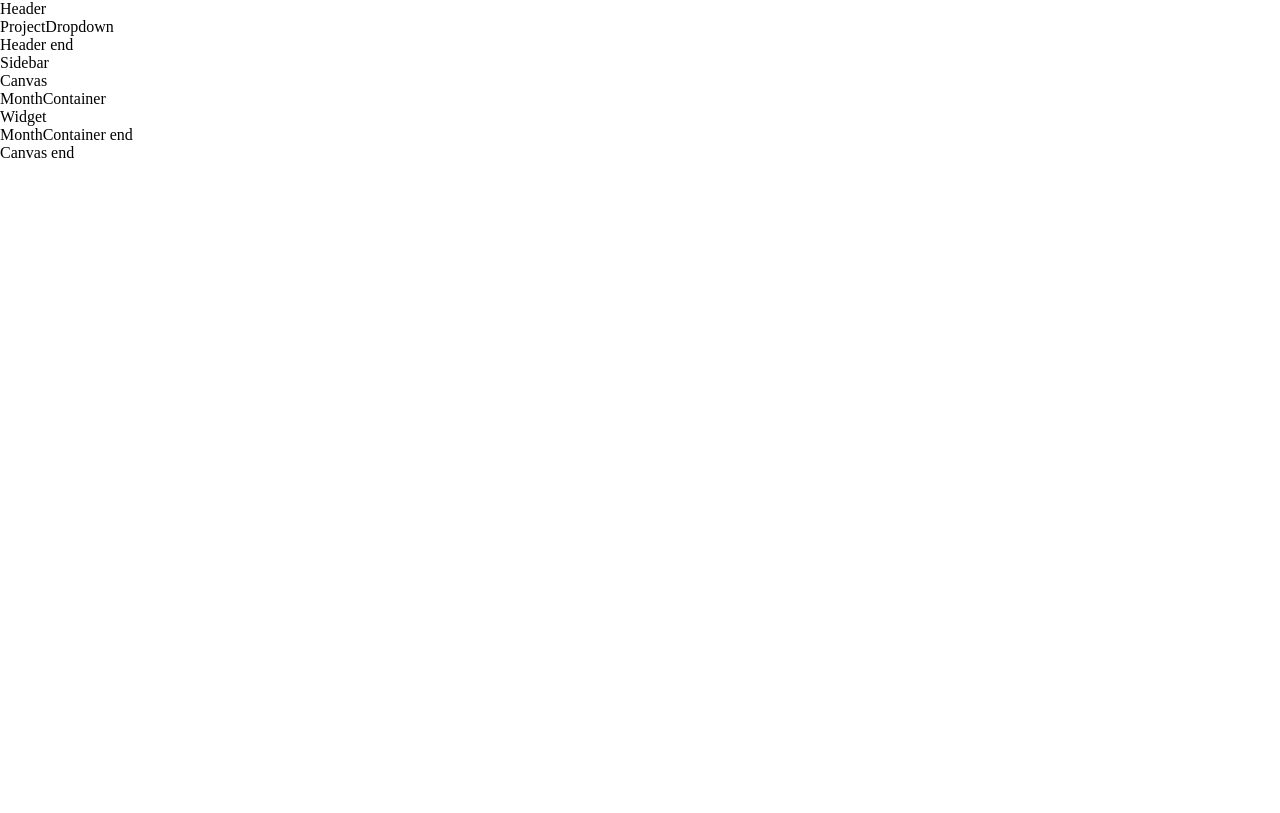
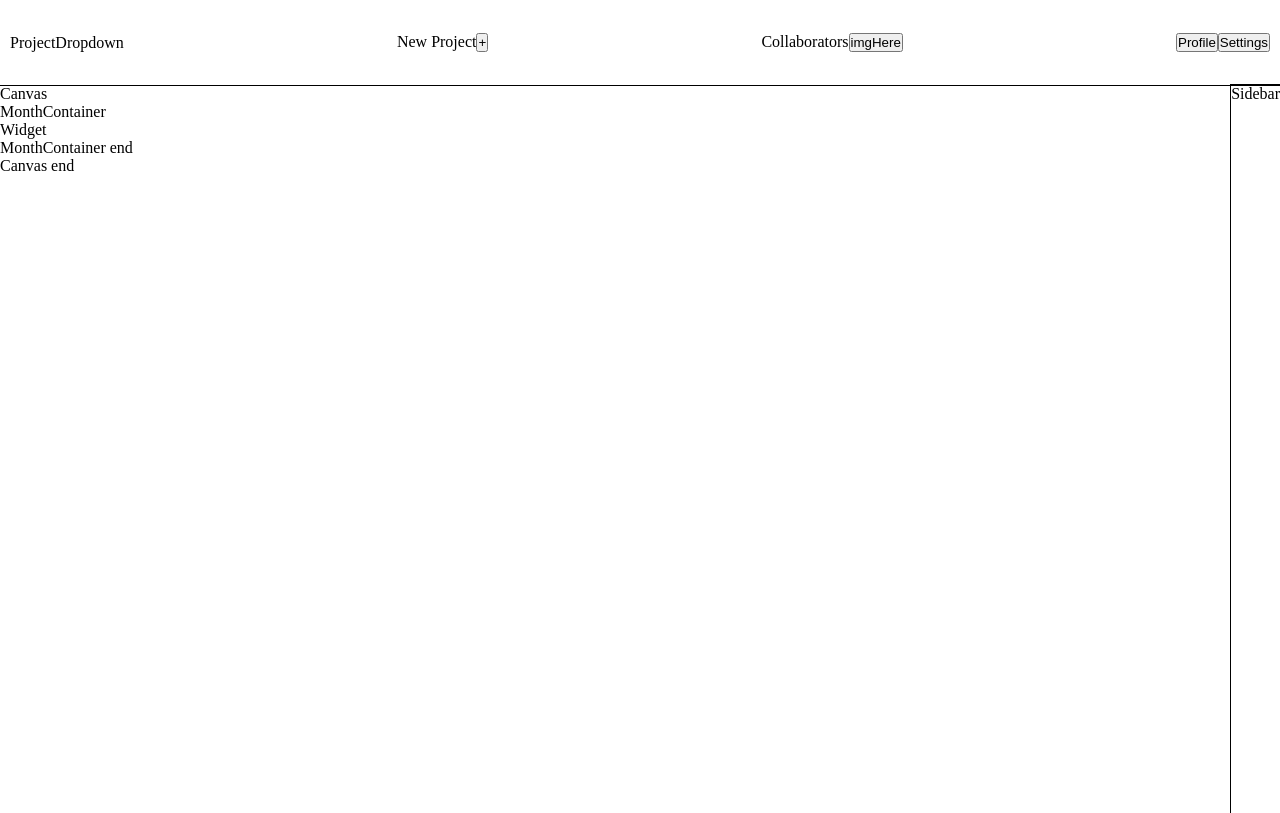
Before and after one commit to SMooreSwe/projectProject, a Next.js app: page /user/1 in a window 1280 px wide. Built offline with nearby package versions, Linux system fonts and the light colour scheme.

Commit message:
began css on userpage

```diff
--- a/app/user/[user]/components/Canvas.tsx
+++ b/app/user/[user]/components/Canvas.tsx
@@ -1,4 +1,5 @@
 import React, { ReactNode } from 'react'
+import styles from './userpage.module.css'
 
 const Canvas = (props: {children : ReactNode}) => {
   return (
--- a/app/user/[user]/components/Header.tsx
+++ b/app/user/[user]/components/Header.tsx
@@ -1,12 +1,24 @@
+'use client'
 import React, { ReactNode } from 'react'
+import styles from '../userpage.module.css'
 
 const Header = (props: {children : ReactNode}) => {
   return (
-    <>
-    <div>Header</div>
-        {props.children}
-    <div>Header end</div>
-    </>
+    <nav className={styles.Header}>
+      {props.children}
+      <div>
+        <label htmlFor="">New Project</label>
+        <button>+</button>
+      </div>
+      <div>
+        <label htmlFor="">Collaborators</label>
+        <button>imgHere</button>
+      </div>
+      <div>
+        <button>Profile</button>
+        <button>Settings</button>
+      </div>
+    </nav>
   )
 }
 
--- a/app/user/[user]/components/MonthContainer.tsx
+++ b/app/user/[user]/components/MonthContainer.tsx
@@ -1,4 +1,5 @@
 import React, { ReactNode } from 'react'
+import styles from './userpage.module.css'
 
 const MonthContainer = (props: {children : ReactNode}) => {
   return (
--- a/app/user/[user]/components/ProjectDropdown.tsx
+++ b/app/user/[user]/components/ProjectDropdown.tsx
@@ -1,5 +1,6 @@
 'use client'
 import React from 'react'
+import styles from './userpage.module.css'
 
 const ProjectDropdown = () => {
   return (
--- a/app/user/[user]/components/Sidebar.tsx
+++ b/app/user/[user]/components/Sidebar.tsx
@@ -1,8 +1,9 @@
 import React from 'react'
+import styles from '../userpage.module.css'
 
 const Sidebar = () => {
   return (
-    <div>Sidebar</div>
+    <div className={styles.Sidebar}>Sidebar</div>
   )
 }
 
--- a/app/user/[user]/components/Widget.tsx
+++ b/app/user/[user]/components/Widget.tsx
@@ -1,5 +1,6 @@
 'use client'
 import React from 'react'
+import styles from './userpage.module.css'
 
 const Widget = () => {
   return (
--- a/app/user/[user]/page.tsx
+++ b/app/user/[user]/page.tsx
@@ -5,10 +5,11 @@ import Sidebar from './components/Sidebar'
 import ProjectDropdown from './components/ProjectDropdown'
 import MonthContainer from './components/MonthContainer'
 import Canvas from './components/Canvas'
+import styles from './userpage.module.css'
 
 const user = () => {
   return (
-    <>
+    <div className={styles.page}>
     <Header>
       <ProjectDropdown/>
     </Header>
@@ -18,7 +19,7 @@ const user = () => {
         <Widget/>
       </MonthContainer>
     </Canvas>
-    </>
+    </div>
   )
 }
 
--- /dev/null
+++ b/app/user/[user]/userpage.module.css
@@ -0,0 +1,22 @@
+.Header {
+    outline: 1px solid black;
+    display: flex;
+    justify-content: space-between;
+    align-items: center;
+    padding-inline: 10px;
+    height: 85px;
+}
+
+.page:root {
+    --base-spacing: 8px;
+    --header-height: 85px;
+    --sidebar-width: 250px;
+}
+.Sidebar {
+    outline: 1px solid black;
+    position: absolute;
+    top: var(--header-height);
+    right: 0;
+    height: 91vh;
+    width: var(--sidebar-width);
+}
```
